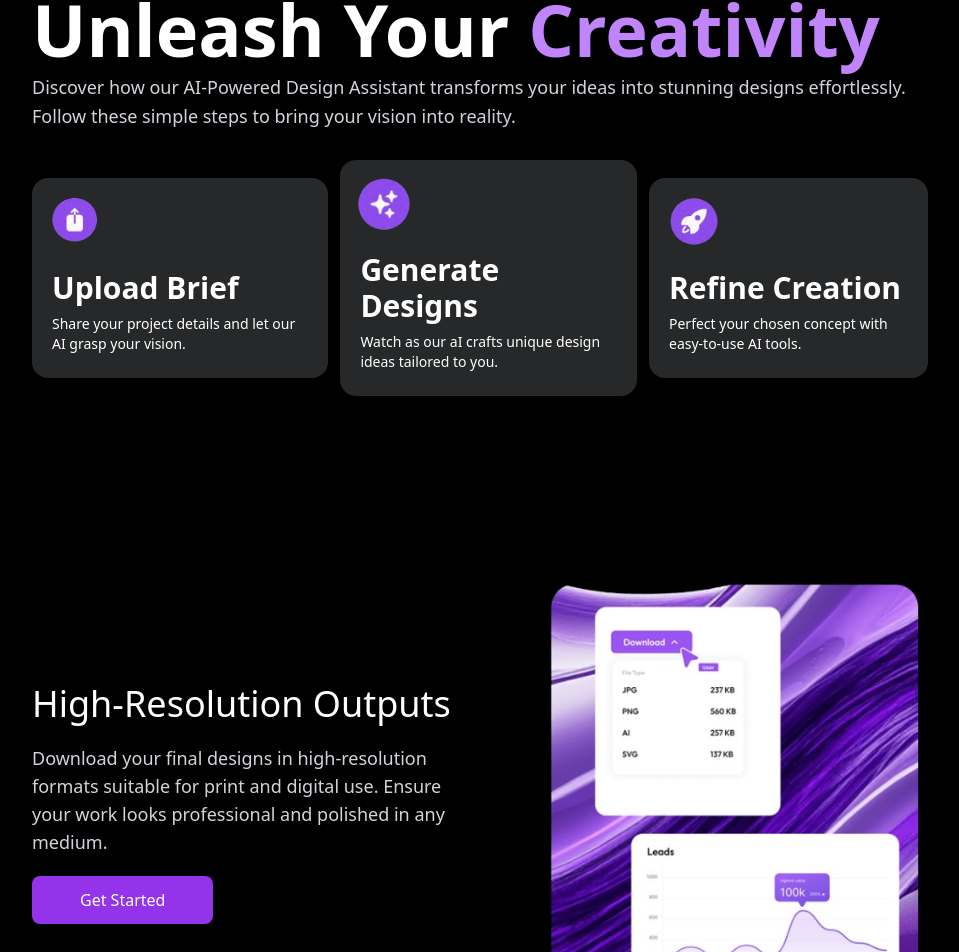
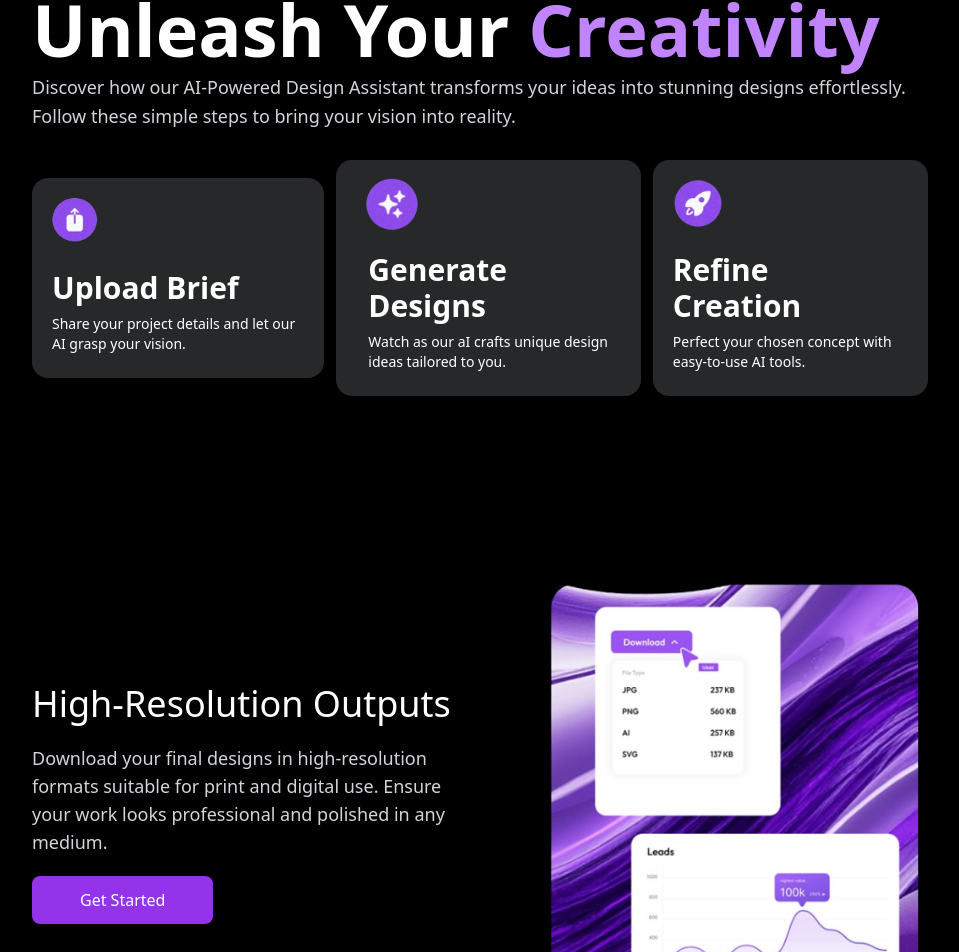
Before and after one commit to Tarunika-R/React-Vite-TailwindCSS-Basics, a React (Vite) app: page / in a window 1280 px wide. Shown: the part 887-1839 px from the top of the page, without its empty margins (160-1119 px from the left). Built offline with nearby package versions, Linux system fonts and the light colour scheme.

Commit message:
"Updated CSS classes and styles for Feature 2 and Feature 3 components in ContentSection.jsx"

```diff
--- a/src/components/ContentSection.jsx
+++ b/src/components/ContentSection.jsx
@@ -24,15 +24,15 @@ const ContentSection = () => {
         </div>
 
         {/* Feature 2 */}
-        <div className="text-white p-6 pl-3 pt-3 rounded-2xl shadow-lg"
+        <div className="text-white p-7 md:p-6 md:pt-3 pl-3 rounded-2xl shadow-lg"
         style={{ backgroundColor: "#272829" }}>
-          <img src="/icons/f2.png" alt="Logo 2" className="w-16 h-16 object-contain mb-4" />
+          <img src="/icons/f2.png" alt="Logo 2" className="w-16 h-16 object-contain mb-4 " />
           <h3 className="text-lg md:text-3xl font-semibold mb-2 pl-2">Generate Designs</h3>
           <p className="text-sm pl-2">Watch as our aI crafts unique design ideas tailored to you.</p>
         </div>
 
         {/* Feature 3 */}
-        <div className="text-white p-6 pl-3 pt-3 rounded-2xl shadow-lg"
+        <div className="text-white col-span-2 p-6 pl-3 pt-3 rounded-2xl shadow-lg"
         style={{ backgroundColor: "#272829" }}>
           <img src="/icons/f3.png" alt="Logo 3" className="w-16 h-16 object-contain mb-4" />
           <h3 className="text-lg  md:text-3xl font-semibold mb-2 pl-2">Refine Creation</h3>
```
